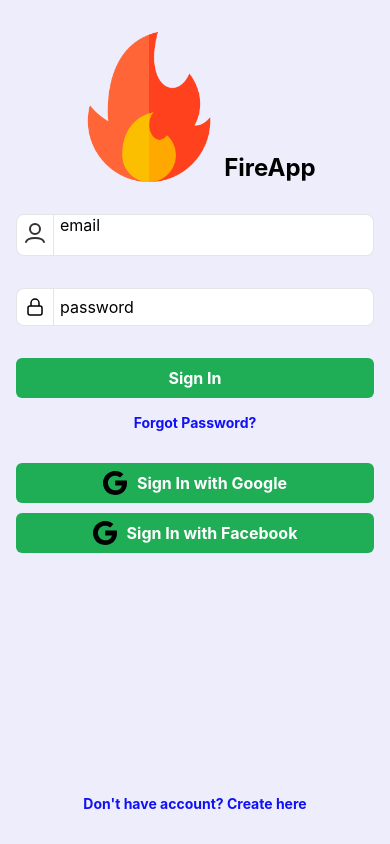
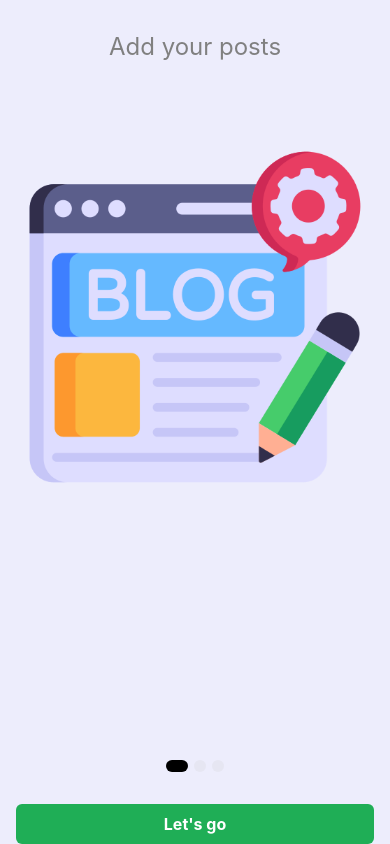
Before and after one commit to Maximow91/fire-app, a React Native app: screen /OnboardingScreen in a window 390 px wide. Built offline with nearby package versions, Linux system fonts and the light colour scheme.

Commit message:
Typing navgator, added onboarding nav flow

```diff
--- a/App.tsx
+++ b/App.tsx
@@ -1,13 +1,11 @@
 import React from 'react';
 import {SafeAreaView, StyleSheet} from 'react-native';
-import {LoginScreen} from './src/screens/LoginScreen';
-import {OnboardingScreen} from './src/screens/OnboardingScreen';
-import {SignupScreen} from './src/screens/SignupScreen';
+import {Navigator} from './src/navigation/Navigator';
 
 function App(): JSX.Element {
   return (
     <SafeAreaView style={styles.container}>
-      <LoginScreen />
+      <Navigator />
     </SafeAreaView>
   );
 }
--- a/package.json
+++ b/package.json
@@ -10,8 +10,13 @@
     "test": "jest"
   },
   "dependencies": {
+    "@react-native-async-storage/async-storage": "^1.18.1",
+    "@react-navigation/native": "^6.1.6",
+    "@react-navigation/native-stack": "^6.9.12",
     "react": "18.2.0",
     "react-native": "0.71.4",
+    "react-native-safe-area-context": "^4.5.0",
+    "react-native-screens": "^3.20.0",
     "react-native-svg": "^13.8.0"
   },
   "devDependencies": {
--- a/src/components/FormInput.tsx
+++ b/src/components/FormInput.tsx
@@ -70,5 +70,7 @@
     padding: 6,
     borderColor: theme.color.borderGray,
     backgroundColor: theme.color.white,
+    justifyContent: 'center',
+    alignItems: 'center',
   },
 });
--- /dev/null
+++ b/src/navigation/Navigator.tsx
@@ -0,0 +1,52 @@
+import React, {useLayoutEffect, useState} from 'react';
+import {NavigationContainer} from '@react-navigation/native';
+import AsyncStorage from '@react-native-async-storage/async-storage';
+import {createNativeStackNavigator} from '@react-navigation/native-stack';
+import {OnboardingScreen} from '../screens/OnboardingScreen';
+import {LoginScreen} from '../screens/LoginScreen';
+import {SignupScreen} from '../screens/SignupScreen';
+
+export type RootStackParamList = {
+  Tabs: undefined;
+  OnboardingScreen: undefined;
+  LoginScreen: undefined;
+  SignUpScreen: undefined;
+};
+
+const RootStack = createNativeStackNavigator<RootStackParamList>();
+
+export const Navigator = () => {
+  const [initialRouteName, setInitialRouteName] =
+    useState<keyof RootStackParamList>();
+
+  useLayoutEffect(() => {
+    AsyncStorage.getItem('isFirstStart').then(value => {
+      if (value === null) {
+        setInitialRouteName('OnboardingScreen');
+      }
+      if (value === 'false') {
+        setInitialRouteName('LoginScreen');
+      }
+    });
+  }, []);
+
+  if (initialRouteName === undefined) {
+    console.log('starts with undefined stack');
+    return <></>;
+  }
+
+  return (
+    <NavigationContainer>
+      <RootStack.Navigator initialRouteName={initialRouteName}>
+        <RootStack.Group screenOptions={{headerShown: false}}>
+          <RootStack.Screen
+            name="OnboardingScreen"
+            component={OnboardingScreen}
+          />
+          <RootStack.Screen name="LoginScreen" component={LoginScreen} />
+          <RootStack.Screen name="SignUpScreen" component={SignupScreen} />
+        </RootStack.Group>
+      </RootStack.Navigator>
+    </NavigationContainer>
+  );
+};
--- a/src/screens/LoginScreen/index.tsx
+++ b/src/screens/LoginScreen/index.tsx
@@ -1,3 +1,5 @@
+import {useNavigation} from '@react-navigation/native';
+import {NativeStackNavigationProp} from '@react-navigation/native-stack';
 import React, {useState} from 'react';
 import {StyleSheet, View} from 'react-native';
 import {AppLogo} from '../../components/AppLogo';
@@ -5,10 +7,14 @@
 import {FormInput} from '../../components/FormInput';
 import {LinkButton} from '../../components/LinkButton';
 import {SvgIcon} from '../../components/SvgIcon';
+import {RootStackParamList} from '../../navigation/Navigator';
 
 export const LoginScreen = () => {
   const [password, setPassword] = useState('');
   const [email, setEmail] = useState('');
+
+  const navigation =
+    useNavigation<NativeStackNavigationProp<RootStackParamList>>();
 
   return (
     <View style={styles.container}>
@@ -59,7 +65,9 @@
           icon={<SvgIcon name="google" />}
         />
         <LinkButton
-          onPress={() => {}}
+          onPress={() => {
+            navigation.navigate('SignUpScreen');
+          }}
           label="Don't have account? Create here"
           style={styles.bottomButton}
           textStyle={styles.bottomButtonText}
@@ -70,7 +78,7 @@
 };
 
 const styles = StyleSheet.create({
-  container: {flex: 1},
+  container: {flex: 1, backgroundColor: '#ededfc'},
   wrapper: {
     paddingHorizontal: 16,
     alignItems: 'center',
--- a/src/screens/OnboardingScreen/OnboardingSlider/OnboardingSlider.tsx
+++ b/src/screens/OnboardingScreen/OnboardingSlider/OnboardingSlider.tsx
@@ -19,6 +19,8 @@
   const {data, style} = props;
 
   const [currentIndex, setCurrentIndex] = useState<number>(0);
+
+  console.log(currentIndex)
 
   const scrollX = useRef(new Animated.Value(0)).current;
 
--- a/src/screens/OnboardingScreen/index.tsx
+++ b/src/screens/OnboardingScreen/index.tsx
@@ -1,5 +1,10 @@
+import AsyncStorage from '@react-native-async-storage/async-storage';
+import {useNavigation} from '@react-navigation/native';
+import {NativeStackNavigationProp} from '@react-navigation/native-stack';
 import React from 'react';
 import {StyleSheet, View} from 'react-native';
+import {CustomButton} from '../../components/CustomButton';
+import {RootStackParamList} from '../../navigation/Navigator';
 import {OnboardingSlider} from './OnboardingSlider/OnboardingSlider';
 
 const slides = [
@@ -21,16 +26,35 @@
 ];
 
 export const OnboardingScreen = () => {
+  const navigation =
+    useNavigation<NativeStackNavigationProp<RootStackParamList>>();
+
   return (
     <View style={styles.container}>
       <OnboardingSlider style={styles.carousel} data={slides} />
+      <View style={styles.button}>
+        <CustomButton
+          label="Let's go"
+          onPress={() => {
+            AsyncStorage.setItem('isFirstStart', 'false');
+            navigation.navigate('LoginScreen');
+          }}
+        />
+      </View>
     </View>
   );
 };
 
 const styles = StyleSheet.create({
-  container: {},
+  container: {
+    flex: 1,
+    backgroundColor: '#ededfc',
+  },
   carousel: {
     marginTop: 32,
   },
+  button: {
+    marginTop: 32,
+    paddingHorizontal: 16,
+  },
 });
--- a/src/screens/SignupScreen/index.tsx
+++ b/src/screens/SignupScreen/index.tsx
@@ -1,13 +1,19 @@
+import {useNavigation} from '@react-navigation/native';
+import {NativeStackNavigationProp} from '@react-navigation/native-stack';
 import React, {useState} from 'react';
 import {StyleSheet, Text, View} from 'react-native';
 import {CustomButton} from '../../components/CustomButton';
 import {FormInput} from '../../components/FormInput';
 import {LinkButton} from '../../components/LinkButton';
 import {SvgIcon} from '../../components/SvgIcon';
+import {RootStackParamList} from '../../navigation/Navigator';
 
 export const SignupScreen = () => {
   const [password, setPassword] = useState('');
   const [email, setEmail] = useState('');
+
+  const navigation =
+    useNavigation<NativeStackNavigationProp<RootStackParamList>>();
 
   //By Signing up, you agree to the Terms of Service and Privacy Policy
 
@@ -74,6 +80,9 @@
           label="Have an account? Sign in"
           style={styles.bottomButton}
           textStyle={styles.bottomButtonText}
+          onPress={() => {
+            navigation.navigate('LoginScreen');
+          }}
         />
       </View>
     </View>
@@ -81,7 +90,10 @@
 };
 
 const styles = StyleSheet.create({
-  container: {flex: 1},
+  container: {
+    flex: 1,
+    backgroundColor: '#ededfc',
+  },
   wrapper: {
     paddingHorizontal: 16,
     alignItems: 'center',
```
Also changed, not shown: 4 other files (tests, documents, lock files or other folders).
